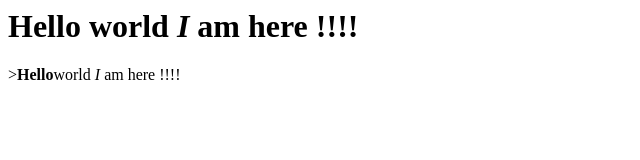
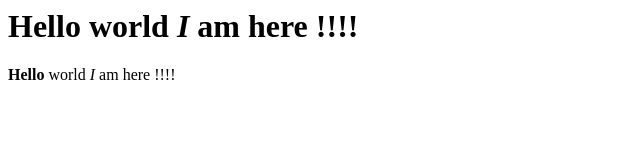
Before and after one commit to VMoose/moose, a plain HTML site: page index.html in a window 1280 px wide. Shown: the full height of the page, 0-640 px from the left. Drawn offline with Linux system fonts and the light colour scheme.

Commit message:
extra bracket fixed

```diff
--- a/index.html
+++ b/index.html
@@ -7,7 +7,7 @@
     </head>
     <body>
         <h1>Hello world <em>I</em> am here !!!!</h1>
-        <p>><strong>Hello</strong>world <em>I</em> am here !!!!</p>
+        <p><strong> Hello</strong> world <em>I</em> am here !!!!</p>
     </body>
 
 </html>
```
